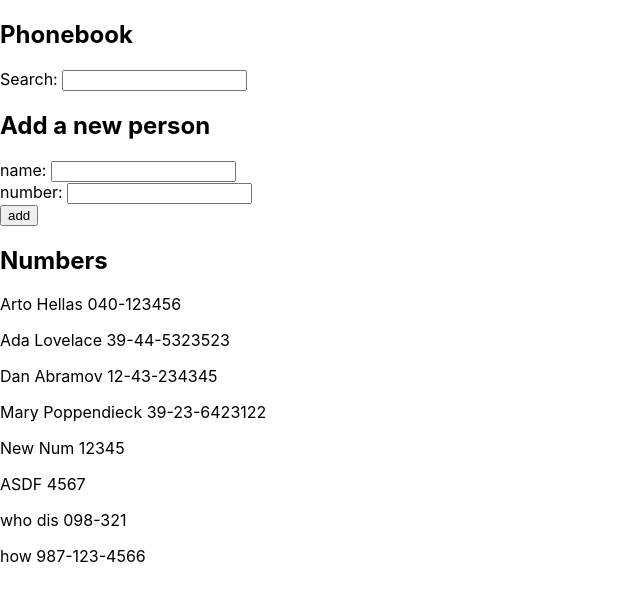
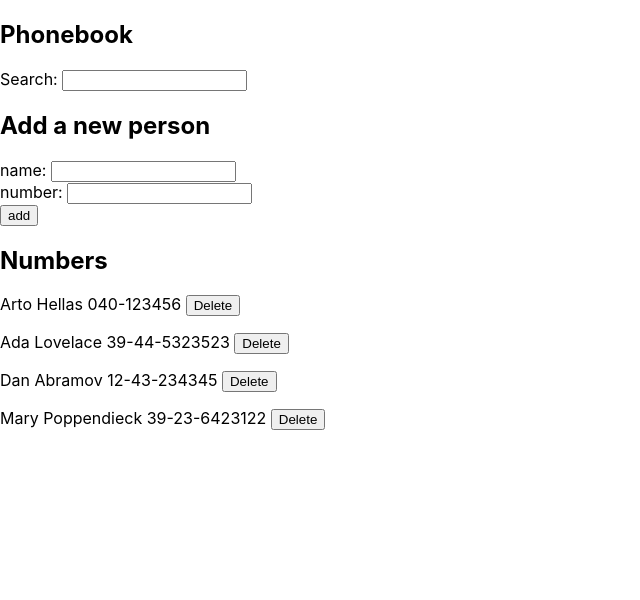
Before and after one commit to choi0617/fullstackopen2021, a React (Create React App) app in the folder part2/phonebook/: page / in a window 1280 px wide. Shown: the top 600 px of the page, without its empty margins (0-640 px from the left). Built offline with nearby package versions, Linux system fonts and the light colour scheme; data requests are answered from the project's data file.

Commit message:
added delete request

```diff
--- a/part2/phonebook/db.json
+++ b/part2/phonebook/db.json
@@ -19,26 +19,6 @@
       "name": "Mary Poppendieck",
       "number": "39-23-6423122",
       "id": 4
-    },
-    {
-      "name": "New Num",
-      "number": "12345",
-      "id": 5
-    },
-    {
-      "name": "ASDF",
-      "number": "4567",
-      "id": 6
-    },
-    {
-      "name": "who dis",
-      "number": "098-321",
-      "id": 7
-    },
-    {
-      "name": "how",
-      "number": "987-123-4566",
-      "id": 8
     }
   ]
 }
--- a/part2/phonebook/src/App.js
+++ b/part2/phonebook/src/App.js
@@ -3,22 +3,19 @@ import Persons from "./components/Persons";
 import Search from "./components/Search";
 import PersonForm from "./components/PersonForm";
 
-import personServices from './services/personServices';
-
+import personServices from "./services/personServices";
 
 const App = () => {
-
   const [persons, setPersons] = useState([]);
   const [newName, setNewName] = useState("");
   const [newNumber, setNewNumber] = useState("");
   const [searchResults, setSearchResults] = useState([]);
 
-
   useEffect(() => {
-    personServices.getAll()
-      .then(persons => {setPersons(persons)})
-  }, [])
-
+    personServices.getAll().then((persons) => {
+      setPersons(persons);
+    });
+  }, []);
 
   const handleNameChange = (e) => {
     setNewName(e.target.value);
@@ -55,24 +52,38 @@ const App = () => {
       number: newNumber,
     };
 
-    personServices.create(personObj)
-      .then(returnedPersonObj => {
+    personServices
+      .create(personObj)
+      .then((returnedPersonObj) => {
         //console.log(returnedPersonObj);
-        setPersons(persons.concat(returnedPersonObj))
-        setNewName("")
-        setNewNumber("")
+        setPersons(persons.concat(returnedPersonObj));
+        setNewName("");
+        setNewNumber("");
       })
-      .catch(e => {
+      .catch((e) => {
         console.log(e);
-      })
+      });
+  };
+
+  const deletePerson = (id) => {
+    const toDelete = persons.find((person) => person.id === id);
+    const confirmDelete = window.confirm(`Delete ${toDelete.name}?`);
+
+    if (confirmDelete) {
+      personServices.deleteContact(id).then((res) => {
+        setPersons(persons.filter((person) => person.id !== id));
+      });
+    }
   };
 
   return (
     <div>
       <h2>Phonebook</h2>
       <div>
-        <Search handleSearchChange={handleSearchChange} searchResults={searchResults} />
-
+        <Search
+          handleSearchChange={handleSearchChange}
+          searchResults={searchResults}
+        />
       </div>
       <PersonForm
         addPerson={addPerson}
@@ -84,9 +95,16 @@ const App = () => {
       <h2>Numbers</h2>
 
       <div>
-       {persons.map(person => <Persons key={person.name} name={person.name} number={person.number}/>)}
+        {persons.map((person) => (
+          <Persons
+            id={person.id}
+            key={person.id}
+            name={person.name}
+            number={person.number}
+            deletePerson={deletePerson}
+          />
+        ))}
       </div>
-
     </div>
   );
 };
--- a/part2/phonebook/src/components/Persons.js
+++ b/part2/phonebook/src/components/Persons.js
@@ -1,7 +1,12 @@
 import React from 'react';
 
-const Persons = ({name, number}) => {
-    return <p>{name} {number} </p>
+const Persons = (props) => {
+    const {name, number, deletePerson, id} = props;
+    return (
+        <p>
+            {name} {number} <button onClick={() => deletePerson(id)}>Delete</button>
+        </p>
+    )
 }
 
 export default Persons;
--- a/part2/phonebook/src/services/personServices.js
+++ b/part2/phonebook/src/services/personServices.js
@@ -15,6 +15,11 @@ const update = (id, newObj) => {
     return axios.put(`${baseUrl}/${id}`, newObj)
 }
 
-const personServices = { getAll, create, update}
+const deleteContact = (id) => {
+    const request = axios.delete(`${baseUrl}/${id}`)
+    return request.then(res => res.data)
+}
+
+const personServices = { getAll, create, update, deleteContact}
 
 export default personServices
```
